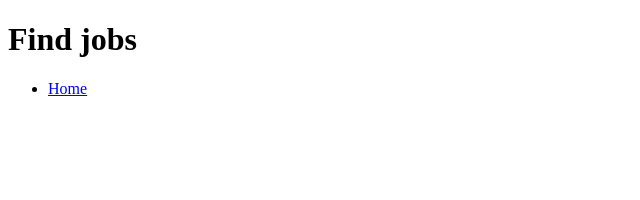
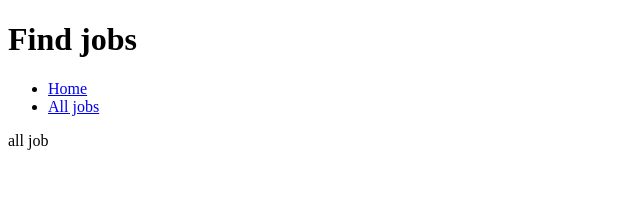
Before and after one commit to saamirian/JobSearch, a React app: page /alljobs in a window 1280 px wide. Shown: the top 200 px of the page, without its empty margins (0-640 px from the left). Built offline with nearby package versions, Linux system fonts and the light colour scheme; no server answers.

Commit message:
create all job & fetch a listof jobs from dummy API

```diff
--- a/src/App.js
+++ b/src/App.js
@@ -5,6 +5,7 @@ import Router from './router'
 const Navigation = (props) => <nav>
     <ul>
         <li><NavLink to='/'>Home</NavLink></li>
+        <li><NavLink to='/alljobs'>All jobs</NavLink></li>
 
     </ul>
 </nav>
--- a/src/Router.js
+++ b/src/Router.js
@@ -1,12 +1,14 @@
 import React from 'react';
 import { Switch, Route } from 'react-router-dom'
 import  HomePage  from './pages/homepage'
+import AllJobs from './pages/alljobs'
 
 
 
 const Router = () => (
     <Switch>
         <Route exact path='/' component ={HomePage} />
+        <Route exact path='/alljobs' component ={AllJobs} />
 
     </Switch>
 )
--- /dev/null
+++ b/src/pages/alljobs.js
@@ -0,0 +1,34 @@
+import React from "react";
+import axios from 'axios'
+
+class AllJobs extends React.Component {
+
+    constructor(props) {
+        super(props)
+        this.state = {
+          alljob: [],
+
+        }
+      }
+
+      componentDidMount() {
+
+      axios.get("https://jobs.github.com/positions.json")
+          .then(response => {
+              console.log(response.data);
+           this.setState({
+
+              alljob: response.data
+
+
+            })
+          })
+      }
+    render() {
+
+        return(
+            <div>all job  </div>
+        );
+    }
+}
+export default AllJobs;
```
